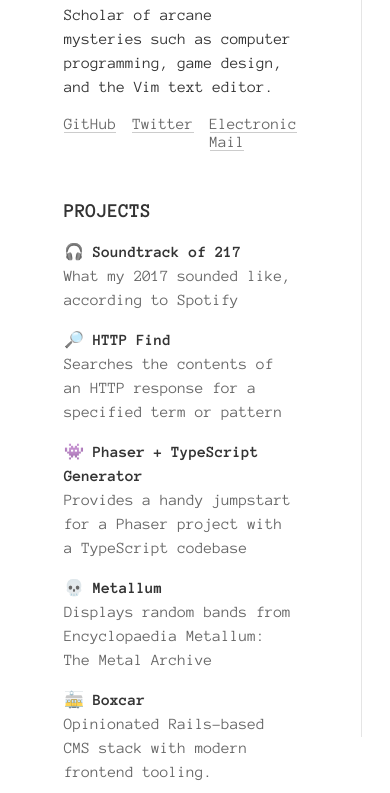
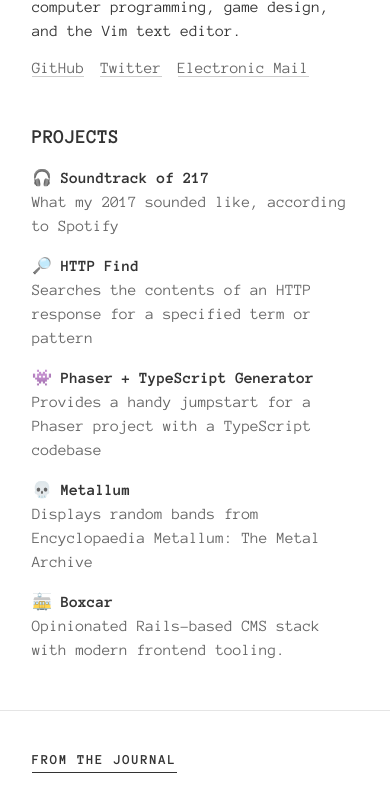
Before and after one commit to ngscheurich/website, a Gatsby site: page / in a window 390 px wide. Shown: the part 107-900 px from the top of the page. Before the commit the page ends 844 px from the top, so only its background shows below. Built offline with nearby package versions, Linux system fonts and the light colour scheme; Gatsby itself is replaced by a stand-in of ours.

Commit message:
Add some responsiveness to the design

```diff
--- a/src/pages/index.js
+++ b/src/pages/index.js
@@ -10,19 +10,19 @@
   const { edges: posts } = data.allMarkdownRemark;
 
   return (
-    <div className="index flex black-80 w-100 vh-100 fixed">
-      <div className="measure pa5 br b--black-10">
-        <header className="pb3" role="banner">
+    <div className="index black-80 flex-l w-100-l vh-100-l fixed-l">
+      <div className="pa4 pa5-ns bb bb-0-l br-l b--black-10">
+        <header className="measure pb3" role="banner">
           <Bio />
         </header>
 
-        <main role="main">
+        <main className="measure" role="main">
           <ProjectList />
         </main>
       </div>
 
       <div className="flex-auto overflow-y-scroll">
-        <div className="measure-wide pa5">
+        <div className="measure-wide pa4 pa5-ns">
           <BlogPostList posts={posts} />
         </div>
       </div>
```
